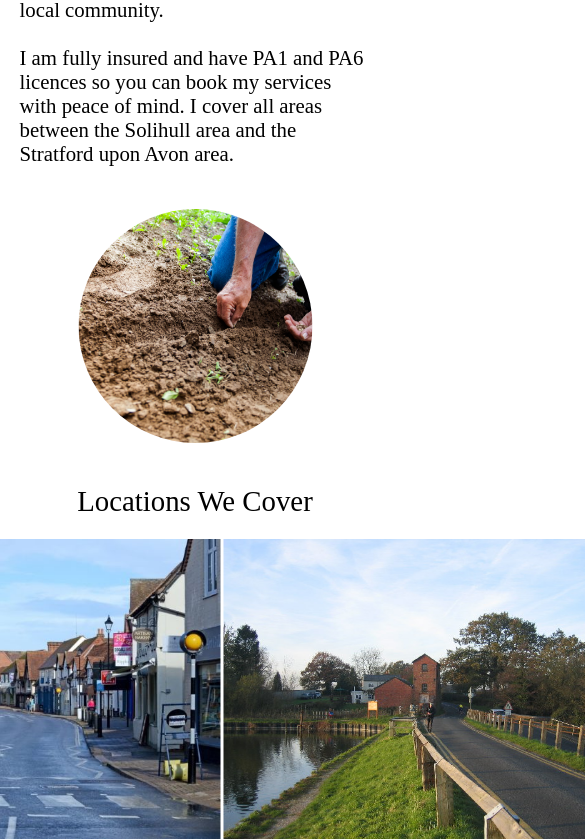
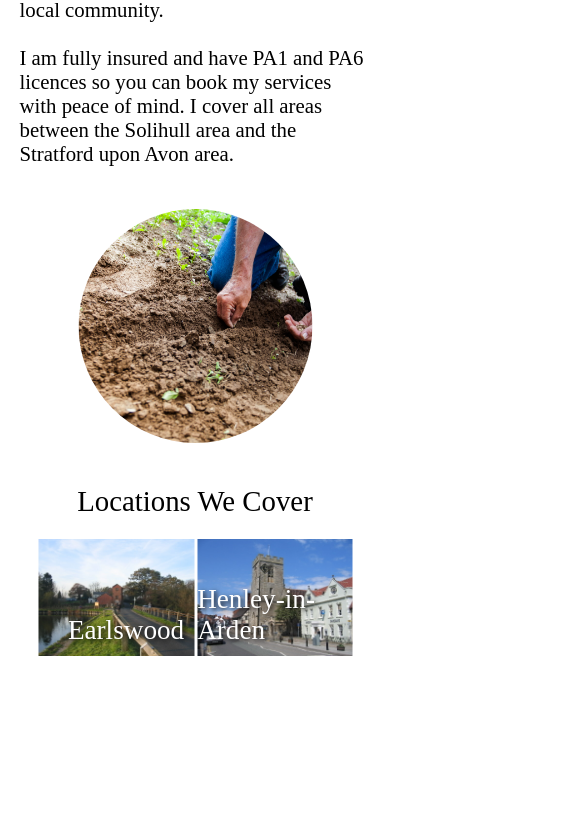
Before and after one commit to CMF-Garden-services/cmfgardenservices, a React (Create React App) app: page / in a window 390 px wide. Shown: the part 544-1383 px from the top of the page, 585 px wide, since content can reach past the window. After the commit the page ends 1200 px from the top, so only its background shows below. Built offline with nearby package versions, Linux system fonts and the light colour scheme; a web font is replaced by a local one.

Commit message:
locations section mobile view

```diff
--- a/src/components/02_navbar/Navbar.js
+++ b/src/components/02_navbar/Navbar.js
@@ -17,7 +17,7 @@ const clickHamb = () => {
                 <MenuWrapper>
                     <MenuItem href="#home">Home</MenuItem>
                     <MenuItem href="#about">About</MenuItem>
-                    <MenuItem href="#">Services</MenuItem>
+                    <MenuItem href="#locations">Services</MenuItem>
                     <MenuItem href="#">Locations</MenuItem>
                     <MenuItem href="#">Contacts</MenuItem>
                 </MenuWrapper>
--- a/src/components/03_sections/03_locations/Locations.js
+++ b/src/components/03_sections/03_locations/Locations.js
@@ -1,15 +1,31 @@
-import { Wrapper, Title, ImagesWrapper, Image } from "./LocationsStyle";
+import { Wrapper, Title, ImagesWrapper, ImageWrapper, ImageCaption, Image } from "./LocationsStyle";
 import dorridge from "../../../assets/04_locations/dorridge.jpg"
 import earlswood from "../../../assets/04_locations/earlswood.jpg"
+import henley from "../../../assets/04_locations/henley.jpg"
+import lapworth from "../../../assets/04_locations/lapworth.jpg"
 
 
 const Locations = () => {
     return (
-        <Wrapper>
+        <Wrapper id="locations">
             <Title>Locations We Cover</Title>
             <ImagesWrapper>
-                <Image src={dorridge} />
-                <Image src={earlswood} />
+                <ImageWrapper>
+                    <Image src={dorridge} />
+                    <ImageCaption>Dorridge</ImageCaption>
+                </ImageWrapper>
+                <ImageWrapper>
+                    <Image src={earlswood} />
+                    <ImageCaption>Earlswood</ImageCaption>
+                </ImageWrapper>
+                <ImageWrapper>
+                    <Image src={henley} />
+                    <ImageCaption>Henley-in-Arden</ImageCaption>
+                </ImageWrapper>
+                <ImageWrapper>
+                    <Image src={lapworth} />
+                    <ImageCaption>Lapworth</ImageCaption>
+                </ImageWrapper>
             </ImagesWrapper>
         </Wrapper>
     )
--- a/src/components/03_sections/03_locations/LocationsStyle.js
+++ b/src/components/03_sections/03_locations/LocationsStyle.js
@@ -2,20 +2,40 @@ import styled from "styled-components"
 import { GeneralWrapper, GeneralTitle } from "../../01_constants/GeneralStyles"
 import { sizes } from "../../01_constants/Sizes"
 
-const { navbarheight } = sizes
+const { wrapperwidth, wrapperwidthtablet } = sizes
 
 const Wrapper = styled(GeneralWrapper)`
+    display: flex;
+    flex-direction: column;
+    align-items: center;
 `
 
 const Title = styled(GeneralTitle)`
 `
 
 const ImagesWrapper = styled.div`
-    width: 100%;
-    height: 300px;
+    max-width: ${wrapperwidth};
+    overflow: hidden;
+    height: 17vw;
     display: flex;
     justify-content: center;
     gap: 3px;
+    @media (max-width: 1100px) {
+        max-width: ${wrapperwidthtablet};
+        height: 30vw;
+    }
+`
+
+const ImageWrapper = styled.div`
+    position: relative;
+`
+const ImageCaption = styled.div`
+    position: absolute;
+    font-size: 1.7rem;
+    text-shadow: 2px 2px 5px black;
+    bottom: 10px;
+    right: 10px;
+    color: white;
 `
 
 const Image = styled.img`
@@ -23,4 +43,4 @@ const Image = styled.img`
     object-fit: cover;
 `
 
-export {Wrapper, Title, ImagesWrapper, Image}
+export {Wrapper, Title, ImagesWrapper, ImageWrapper, ImageCaption, Image}
```
